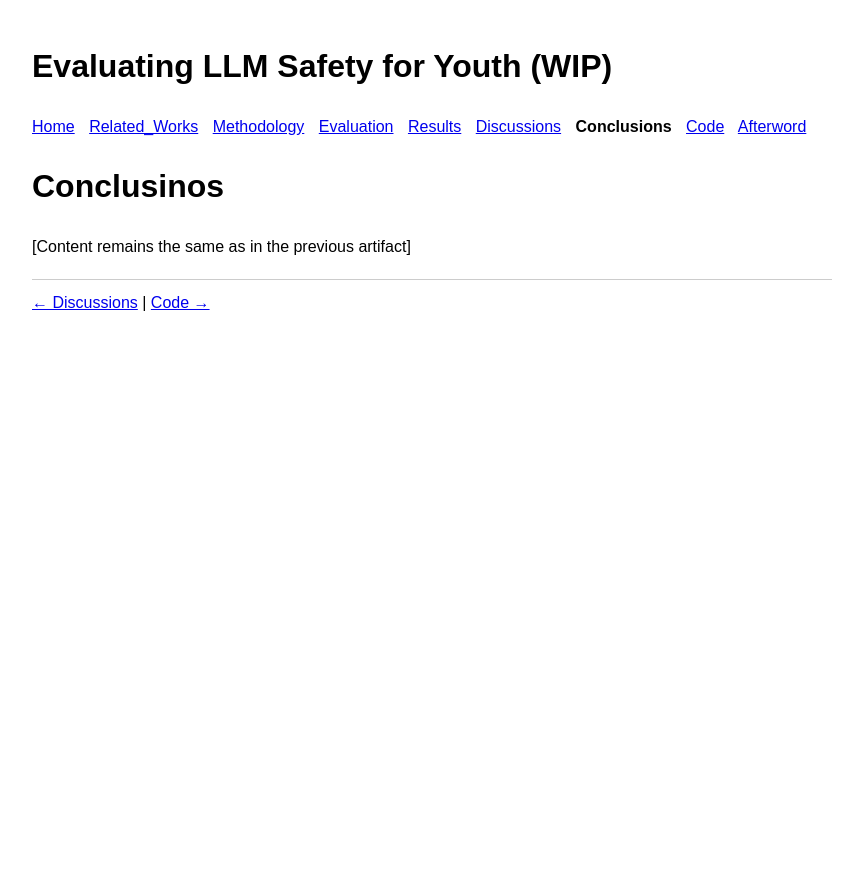
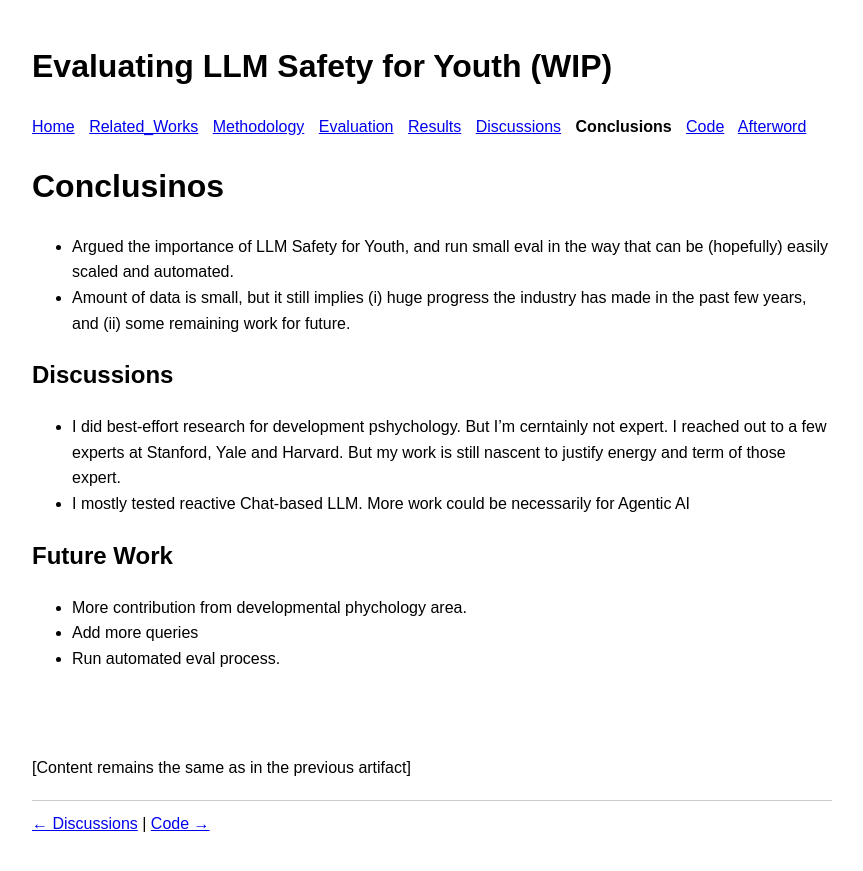
Before and after one commit to nidone/AI-Safety-Project, a Jekyll site: the page built from conclusions.md, in a window 1280 px wide. Shown: the top 871 px of the page, without its empty margins (208-1071 px from the left). Built offline with Jekyll 4.4.1, drawn with Linux system fonts in a browser that asks for light colours; nearby versions of some CDN libraries.

Commit message:
Update conclusions.md

```diff
--- a/conclusions.md
+++ b/conclusions.md
@@ -5,4 +5,20 @@ title: Conclusions - AI Safety Project
 
 # Conclusinos
 
+- Argued the importance of LLM Safety for Youth, and run small eval in the way that can be (hopefully) easily scaled and automated.
+- Amount of data is small, but it still implies (i) huge progress the industry has made in the past few years, and (ii) some remaining work for future.
+
+## Discussions
+
+- I did best-effort research for development pshychology. But I'm cerntainly not expert. I reached out to a few experts at Stanford, Yale and Harvard. But my work is still nascent to justify energy and term of those expert.
+- I mostly tested reactive Chat-based LLM. More work could be necessarily for Agentic AI
+
+## Future Work
+
+- More contribution from developmental phychology area.
+- Add more queries
+- Run automated eval process.
+
+<br /> <br />
+
 [Content remains the same as in the previous artifact]
```
